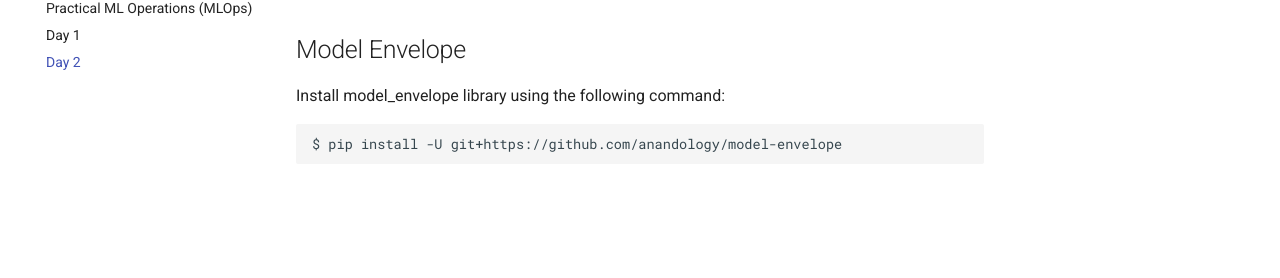
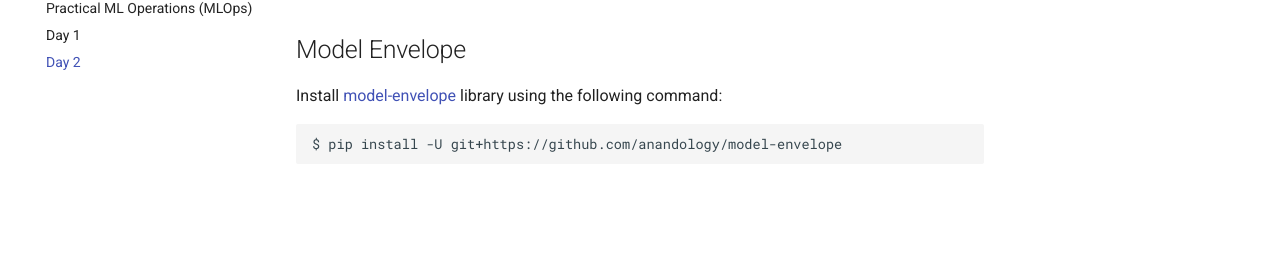
Before and after one commit to amitkaps/mlops, an MkDocs documentation site: the page built from docs/day2.md, in a window 1280 px wide. Shown: the part 148-426 px from the top of the page. Built offline with MkDocs 1.6.1 and Material for MkDocs 9.7.7, drawn with Linux system fonts in a browser that asks for light colours; part of the change alters nothing that is shown.

````diff
--- a/docs/day2.md
+++ b/docs/day2.md
@@ -2,7 +2,7 @@
 
 ## Model Envelope
 
-Install model_envelope library using the following command:
+Install [model-envelope](https://github.com/anandology/model-envelope) library using the following command:
 
 ```
 $ pip install -U git+https://github.com/anandology/model-envelope
````
